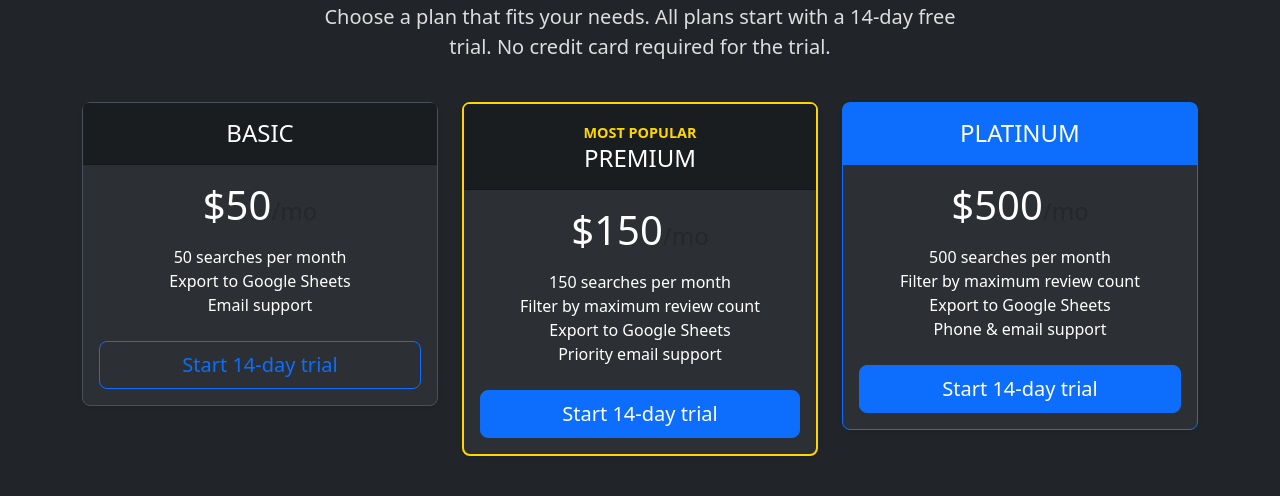
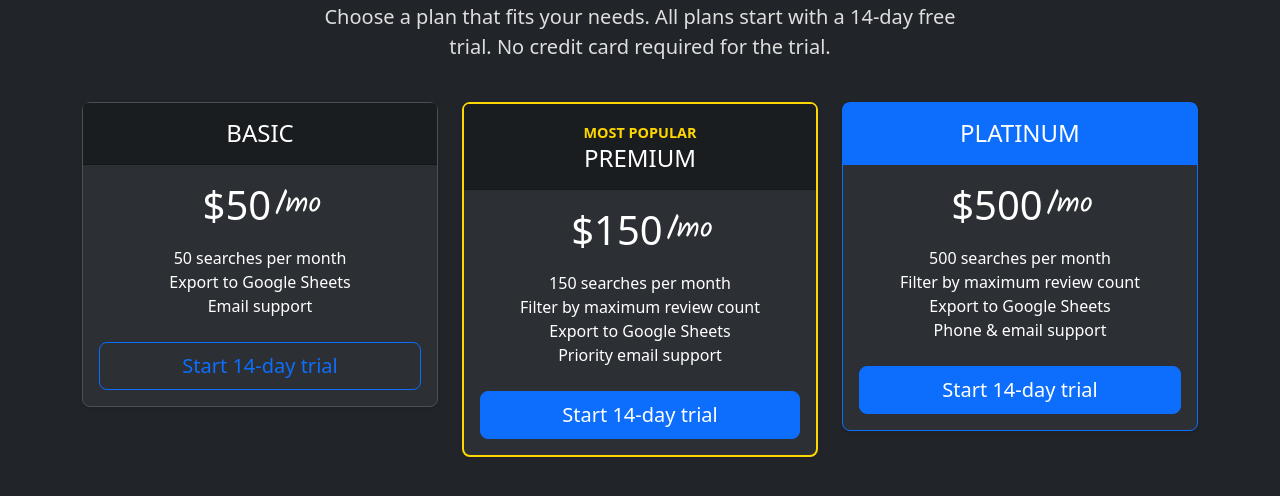
Before and after one commit to sdclark117/sdclark117, a Flask app: page /pricing in a window 1280 px wide. Shown: the part 182-678 px from the top of the page. Run offline with Flask 3, Linux system fonts and the light colour scheme; the visitor is signed in with stand-in values (Sample User, id 1); some libraries are stand-ins or nearby versions.

Commit message:
Feat: Stylize pricing page text to match design

```diff
--- a/templates/pricing.html
+++ b/templates/pricing.html
@@ -6,6 +6,9 @@
     <title>Pricing Plans</title>
     <link href="https://cdn.jsdelivr.net/npm/bootstrap@5.3.0/dist/css/bootstrap.min.css" rel="stylesheet">
     <link rel="stylesheet" href="https://cdn.jsdelivr.net/npm/bootstrap-icons@1.7.2/font/bootstrap-icons.css">
+    <link rel="preconnect" href="https://fonts.googleapis.com">
+    <link rel="preconnect" href="https://fonts.gstatic.com" crossorigin>
+    <link href="https://fonts.googleapis.com/css2?family=Kalam:wght@400;700&display=swap" rel="stylesheet">
     <style>
         :root {
             --bg-color: #212529;
@@ -40,10 +43,14 @@
             color: var(--text-color);
         }
         .pricing-card-title small {
+            font-family: 'Kalam', cursive;
             color: var(--text-color);
-            opacity: 0.9;
-            font-size: 1.5rem;
+            opacity: 1;
+            font-size: 1.8rem;
             font-weight: 400;
+            position: relative;
+            top: -0.5rem;
+            left: 0.25rem;
         }
         .card-popular {
             border: 2px solid #FFD700;
@@ -85,7 +92,7 @@
                             <h4 class="my-0 fw-normal">BASIC</h4>
                         </div>
                         <div class="card-body">
-                            <h1 class="card-title pricing-card-title">$50<small class="text-muted fw-light">/mo</small></h1>
+                            <h1 class="card-title pricing-card-title">$50<small>/mo</small></h1>
                             <ul class="list-unstyled mt-3 mb-4">
                                 <li>50 searches per month</li>
                                 <li>Export to Google Sheets</li>
@@ -105,7 +112,7 @@
                             <h4 class="my-0 fw-normal">PREMIUM</h4>
                         </div>
                         <div class="card-body">
-                            <h1 class="card-title pricing-card-title">$150<small class="text-muted fw-light">/mo</small></h1>
+                            <h1 class="card-title pricing-card-title">$150<small>/mo</small></h1>
                             <ul class="list-unstyled mt-3 mb-4">
                                 <li>150 searches per month</li>
                                 <li>Filter by maximum review count</li>
@@ -125,7 +132,7 @@
                             <h4 class="my-0 fw-normal">PLATINUM</h4>
                         </div>
                         <div class="card-body">
-                            <h1 class="card-title pricing-card-title">$500<small class="text-muted fw-light">/mo</small></h1>
+                            <h1 class="card-title pricing-card-title">$500<small>/mo</small></h1>
                             <ul class="list-unstyled mt-3 mb-4">
                                 <li>500 searches per month</li>
                                 <li>Filter by maximum review count</li>
```
